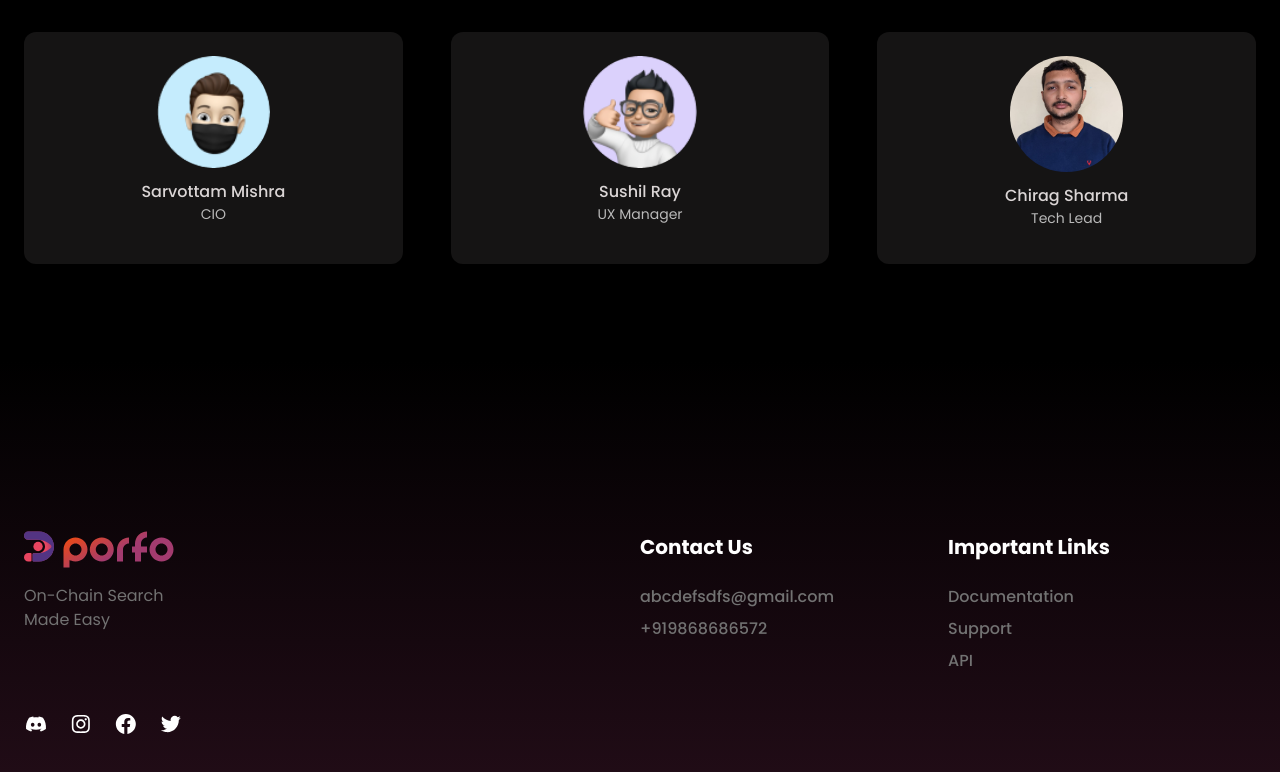
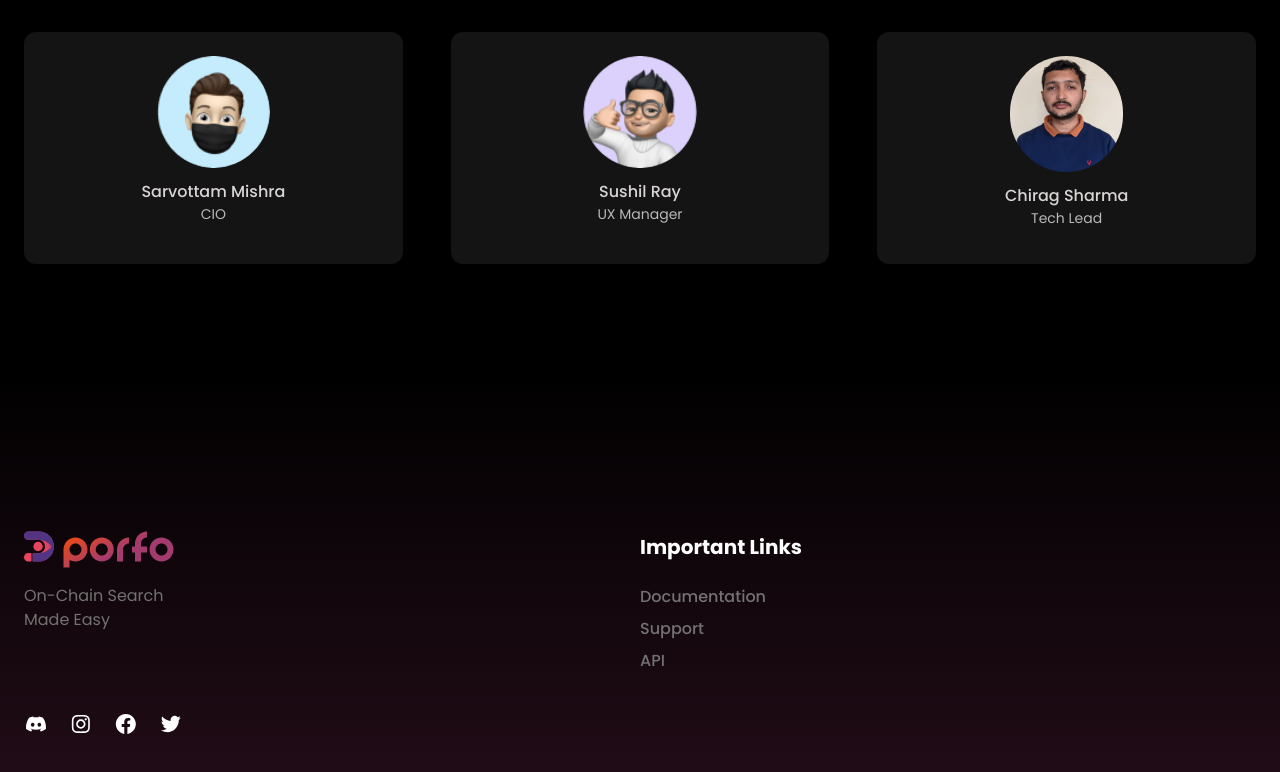
Before and after one commit to Porfo-Foundation/porfo-homepage, a Next.js app: page / in a window 1280 px wide. Shown: the part 5676-6448 px from the top of the page. Built offline with nearby package versions, Linux system fonts and the light colour scheme.

Commit message:
landing page footer

```diff
--- a/src/components/LandingPage/Footer.js
+++ b/src/components/LandingPage/Footer.js
@@ -25,11 +25,11 @@ function Footer() {
             </button>
           </div>
         </div>
-        <div className="col-span-7 sm:col-span-4 lg:col-span-3 font-medium">
+        {/* <div className="col-span-7 sm:col-span-4 lg:col-span-3 font-medium">
           <p className="text-white font-bold mb-6 text-base sm:text-xl mt-3">Contact Us</p>
           <p className="mb-2">abcdefsdfs@gmail.com</p>
           <p>+919868686572</p>
-        </div>
+        </div> */}
         <div className="col-span-5 sm:col-span-4 lg:col-span-3 font-medium">
           <p className="text-white font-bold mb-6 text-base sm:text-xl mt-3">Important Links</p>
           <p className="mb-2">Documentation</p>
```
